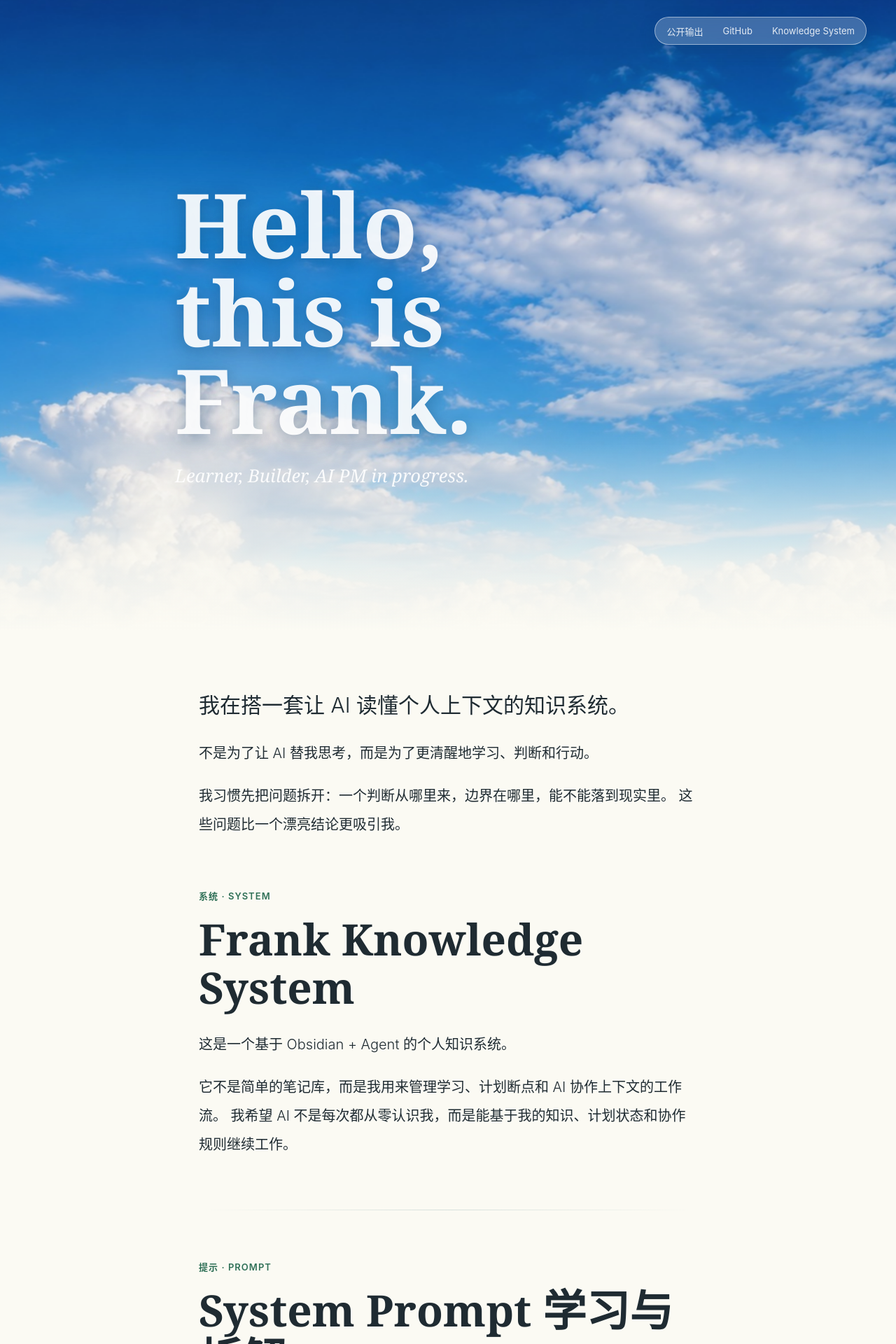
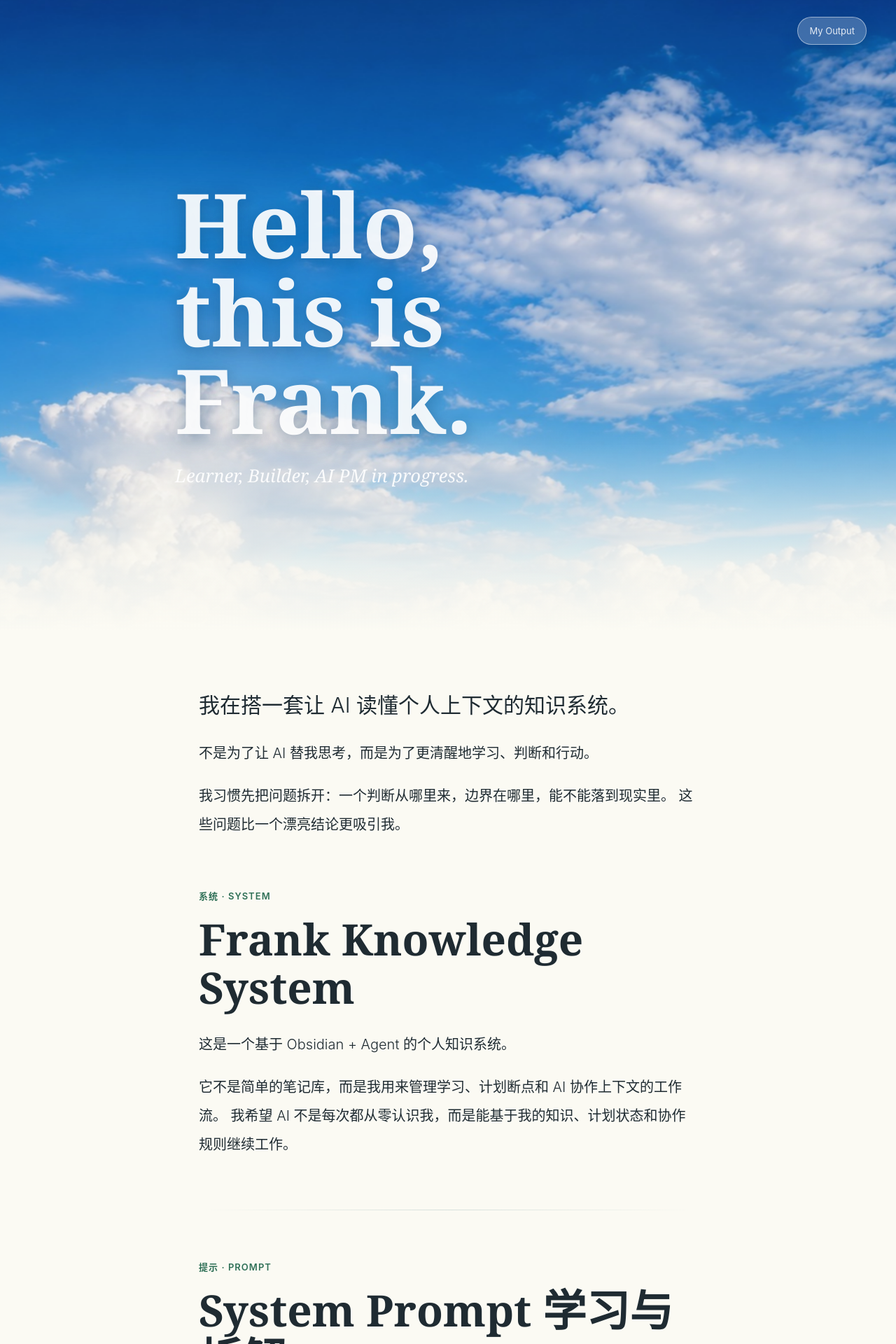
Before and after one commit to Mahaoran-Frank/Mahaoran-Frank.github.io, a Jekyll site: the page index.html, which Jekyll copies as it is, in a window 1280 px wide. Shown: the top 1920 px of the page at 70% size. Built offline with Jekyll 4.4.1, drawn with Linux system fonts in a browser that asks for light colours.

Commit message:
Use a single My Output link

```diff
--- a/index.html
+++ b/index.html
@@ -12,9 +12,7 @@
   </head>
   <body>
     <header class="top-links" aria-label="个人链接">
-      <a href="./outputs/">公开输出</a>
-      <a href="https://github.com/Mahaoran-Frank" target="_blank" rel="noreferrer">GitHub</a>
-      <a href="https://github.com/Mahaoran-Frank/obsidian-claude-pkm" target="_blank" rel="noreferrer">Knowledge System</a>
+      <a href="https://mahaoran-frank.github.io/outputs/">My Output</a>
     </header>
 
     <section class="hero" id="top" aria-labelledby="hero-title">
```
